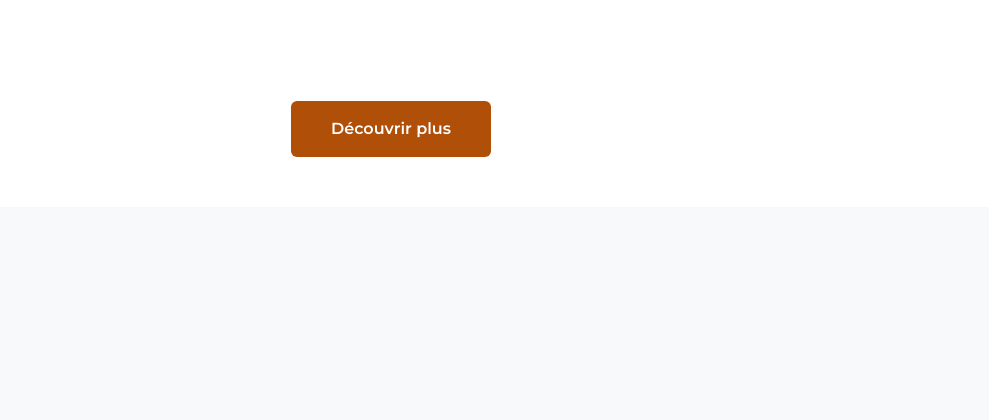
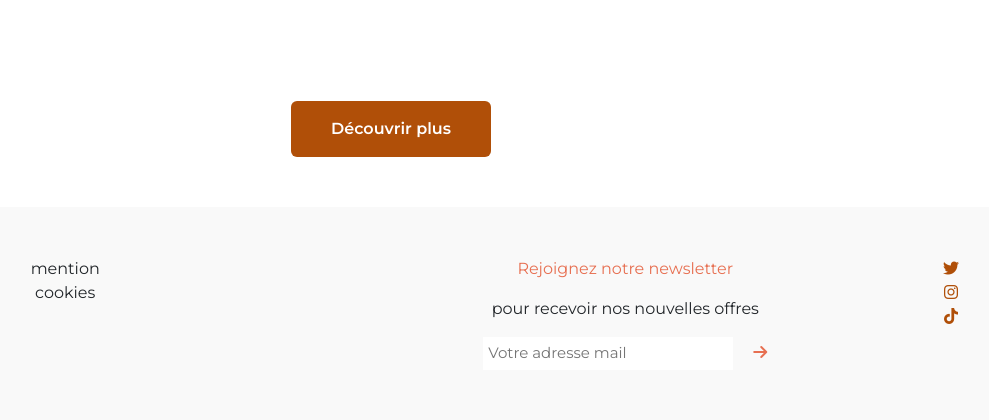
Before and after one commit to Web-Affiliate/Vacanows, a Symfony app: template templates/site/home/index.html.twig in a window 1280 px wide. Shown: the part 2226-2646 px from the top of the page, without its empty margins (249-1238 px from the left). Before the commit the page ends 2383 px from the top, so only its background shows below. Run offline with Twig, Linux system fonts and the light colour scheme; the template is opened without the code that fills it, so the values that code supplies are empty; some libraries are stand-ins or nearby versions.

Commit message:
création design footer

```diff
--- a/public/css/home.css
+++ b/public/css/home.css
@@ -497,6 +497,53 @@ margin-bottom: 50px;
 }
 
 /* FOOTER */
+footer{
+    display: flex;
+    background-color: var(--background-articles);
+    padding: 50px 0;
+    text-align: center;
+    justify-content: space-around;
+}
+
+footer ul:nth-child(2){
+    list-style: none;
+}
+
+.footer_nav{
+    list-style: none;
+    color : var(--black);
+}
+
+.newsletter{
+    display: flex;
+    flex-direction: column;
+    align-items: center;
+    justify-content: center;
+}
+
+.newsletter input{
+    width: 250px;
+    border: none;
+    font-size: 15px;
+    margin-right: 20px;
+    padding: 5px;
+}
+
+.newsletter p:first-of-type{
+   color: var(  --primary);
+}
+
+.resseau_footer ul li{
+    list-style: none;
+}
+
+.resseau_footer ul li a{
+    color : var(--secondary);
+}
+
+i[type='submit']{
+    color: var(--primary);
+}
 
 
 /* MEDIA QUERIES */
--- a/templates/site/base.html.twig
+++ b/templates/site/base.html.twig
@@ -11,7 +11,7 @@
         <link rel="stylesheet" href="{{ asset('build/bootstrap.css') }}">
         <link rel="stylesheet" href="{{ asset('css/home.css') }}">
         <link rel="stylesheet" href="{{ asset('css/articles.css') }}">
-        <link rel="stylesheet" href="https://cdnjs.cloudflare.com/ajax/libs/font-awesome/5.15.3/css/all.min.css">
+        <link rel="stylesheet" href="https://cdnjs.cloudflare.com/ajax/libs/font-awesome/6.5.1/css/all.min.css" integrity="sha512-DTOQO9RWCH3ppGqcWaEA1BIZOC6xxalwEsw9c2QQeAIftl+Vegovlnee1c9QX4TctnWMn13TZye+giMm8e2LwA==" crossorigin="anonymous" referrerpolicy="no-referrer" />
     {% endblock %}
 </head>
 <body>
--- a/templates/site/home/index.html.twig
+++ b/templates/site/home/index.html.twig
@@ -11,7 +11,7 @@
             </div>
                 {% for i in 2..4 %}
                     <div class="carousel-item carousel-global {% if i == 2 %}image_banner{% elseif i == 3 %}image_banner2{% elseif i == 4 %}image_banner3{% endif %}">
-                        <img src="{{ asset('uploads/images/' ~ attribute(content, 'imageHeader' ~ i)) }}" alt="Bannière" class="img-fluid {% if i == 2 %}image_header{% elseif i == 3 %}image_banner2{% elseif i == 4 %}image_banner3{% endif %}">
+                        <img src="{{ asset('uploads/images/' ~ attribute(content, 'imageHeader' ~ i)) }}" alt="Bannière" class="img-fluid {% if i == 2 %}image_banner{% elseif i == 3 %}image_banner2{% elseif i == 4 %}image_banner3{% endif %}">
                     </div>
                 {% endfor %}
         </div>
--- a/templates/site/partials/_footer.html.twig
+++ b/templates/site/partials/_footer.html.twig
@@ -0,0 +1,32 @@
+<footer>
+    <ul class="footer_nav">
+        {% for navbar in navbar %}
+            <li class="nav-item">
+                <a class="nav-link" href="#">{{ navbar }}</a>
+            </li>
+        {% endfor %}
+    </ul>
+    <ul>
+        <li class="mention">mention</li>
+        <li class="cookies">cookies</li>
+    </ul>
+    <a class="navbar-brand mx-5" href="{{ path('home') }}">
+        {% if content.getLogo() is not null %}
+            <img src="{{ asset('uploads/images/' ~ content.getLogo()) }}" alt="logo" width="80" height="80" class="img-navbar">
+        {% endif %}
+    </a>
+    <div class="newsletter">
+        <p>Rejoignez notre newsletter</p>
+        <p>pour recevoir nos nouvelles offres</p>
+        <form action="">
+            <input type="email" placeholder="Votre adresse mail"><i type="submit" class="fa-solid fa-arrow-right"></i>
+        </form>
+    </div>
+    <div class="resseau_footer">
+        <ul>
+            <li><a href="#"><i class="fab fa-twitter"></i></a></li>
+            <li><a href="#"><i class="fab fa-instagram"></i></a></li>
+            <li><a href="#"><i class="fab fa-tiktok"></i></a></li>
+        </ul>
+    </div>
+</footer>
```
